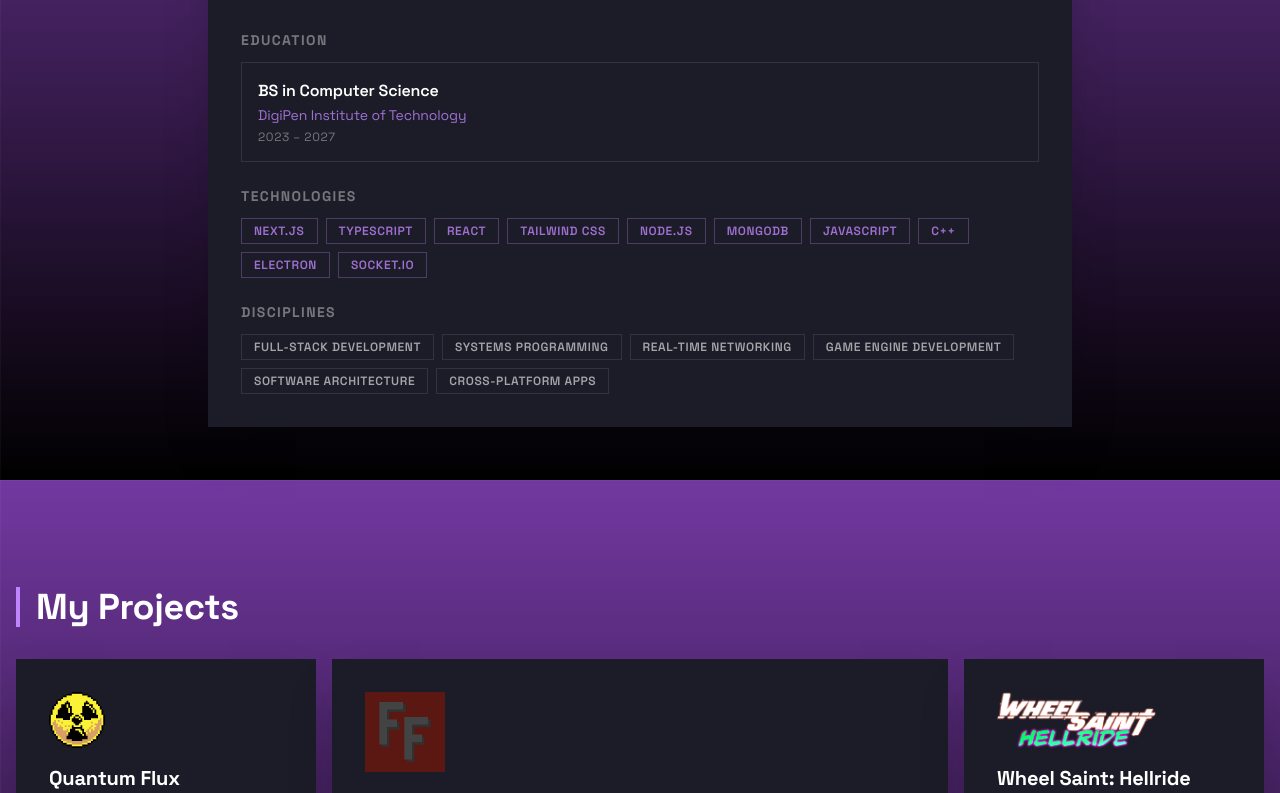
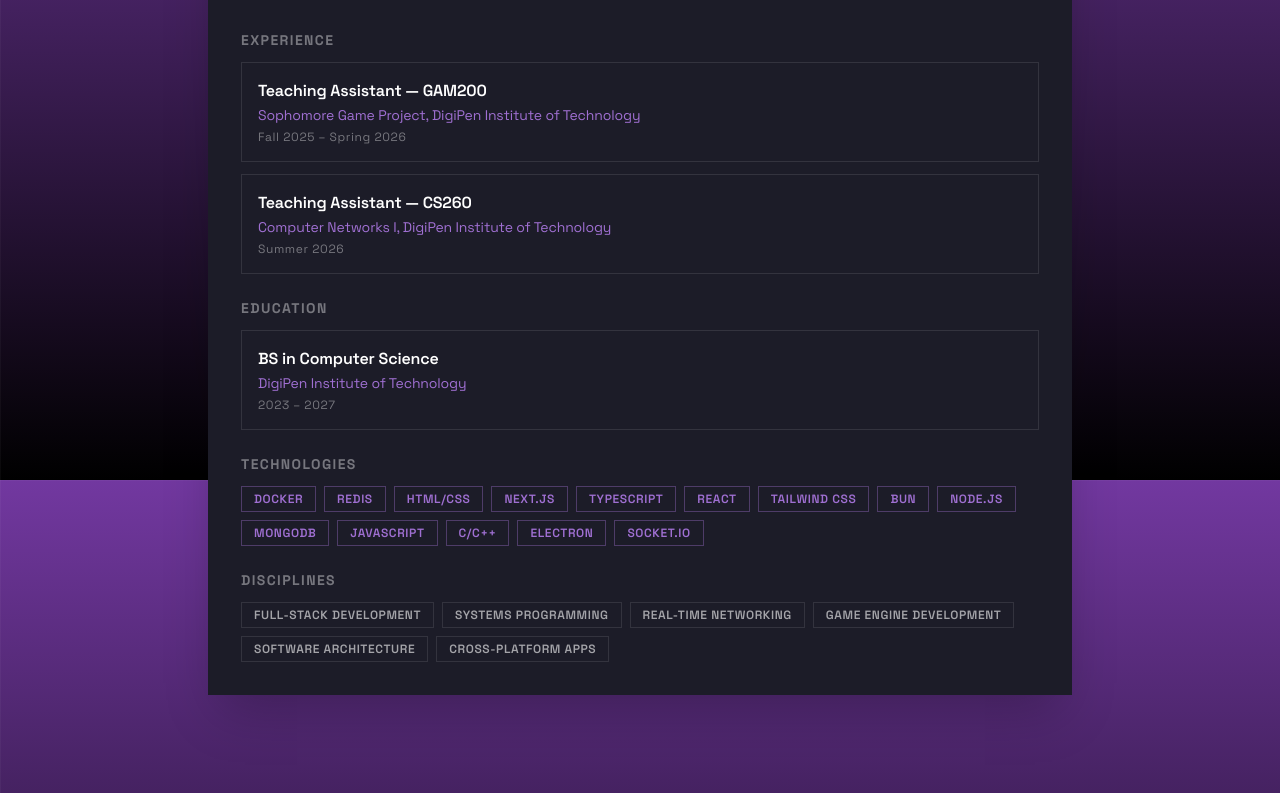
Before and after one commit to Lilspartan/Portfolio, a Next.js app: page / in a window 1280 px wide. Shown: the part 1120-1913 px from the top of the page. Built offline with nearby package versions, Linux system fonts and the light colour scheme.

Commit message:
add experience section

```diff
--- a/components/Nav/index.tsx
+++ b/components/Nav/index.tsx
@@ -41,7 +41,7 @@
             <a href="/#about"    className="text-white/60 hover:text-accent transition duration-200">About</a>
             <a href="/#projects" className="text-white/60 hover:text-accent transition duration-200">Projects</a>
             <a href="/#contact"  className="text-white/60 hover:text-accent transition duration-200">Contact</a>
-            <a href="/Resume.pdf" target="_blank" className="border border-accent/50 text-accent px-3 py-1 text-xs font-bold hover:bg-accent hover:text-primary transition duration-200">
+            <a href="/resume.pdf" target="_blank" className="border border-accent/50 text-accent px-3 py-1 text-xs font-bold hover:bg-accent hover:text-primary transition duration-200">
                 Resume
             </a>
         </div>
--- a/pages/index.tsx
+++ b/pages/index.tsx
@@ -21,9 +21,25 @@
     { name: "twitter",  link: "https://twitter.com/gabekrahulik" },
 ];
 
+const experience = [
+    {
+        role: "Teaching Assistant — GAM200",
+        link: "https://www.digipen.edu",
+        subtitle: "Sophomore Game Project, DigiPen Institute of Technology",
+        dates: "Fall 2025 – Spring 2026",
+    },
+    {
+        role: "Teaching Assistant — CS260",
+        link: "https://www.digipen.edu",
+        subtitle: "Computer Networks I, DigiPen Institute of Technology",
+        dates: "Summer 2026",
+    },
+];
+
 const technologies = [
+    "Docker", "Redis", "HTML/CSS",
     "Next.js", "TypeScript", "React", "Tailwind CSS",
-    "Node.js", "MongoDB", "JavaScript", "C++", "Electron", "Socket.IO",
+    "Bun", "Node.js", "MongoDB", "JavaScript", "C/C++", "Electron", "Socket.IO",
 ];
 
 const disciplines = [
@@ -83,7 +99,7 @@
             data-m={index < Math.floor(contacts.length / 2) ? "bounce-left" : index > Math.floor(contacts.length / 2) ? "bounce-right" : "bounce-down"}
             data-m-duration="0.75"
             href={contact.link}
-            target="_new"
+            target="_blank"
         >
             {Icon}
         </a>
@@ -147,6 +163,20 @@
                         I'm a developer from Seattle building games and web apps. I love working across the full stack and have found that same passion extend across to the world of game development. I try to stick close to my roots with network programming and engine architecture but enjoy anything that I can see people enjoy!
                     </p>
                     <div className="flex flex-col gap-6">
+                        <div>
+                            <h3 className="text-sm font-bold text-white/40 mb-3 tracking-widest uppercase">Experience</h3>
+                            <div className="flex flex-col gap-3">
+                                {experience.map((e) => (
+                                    <div key={e.role} className="border border-white/10 p-4">
+                                        <p className="text-white font-semibold text-base">{e.role}</p>
+                                        <a href={e.link} target="_blank" className="text-accent/80 hover:text-accent transition-all duration-200 text-sm mt-0.5 block">
+                                            {e.subtitle}
+                                        </a>
+                                        <p className="text-white/40 text-xs mt-1 tracking-wider">{e.dates}</p>
+                                    </div>
+                                ))}
+                            </div>
+                        </div>
                         <div>
                             <h3 className="text-sm font-bold text-white/40 mb-3 tracking-widest uppercase">Education</h3>
                             <div className="border border-white/10 p-4">
--- a/pages/projects/[project].tsx
+++ b/pages/projects/[project].tsx
@@ -51,9 +51,16 @@
 	const req = useRouter();
 
 	useEffect(() => {
+		if (!req.isReady) return;
 		const found = projects.find(p => p.link === req.query.project) || null;
 		setProject(found);
 	}, [req]);
+
+	useEffect(() => {
+		const onKey = (e: KeyboardEvent) => { if (e.key === "Escape") setLightBoxImage(null); };
+		window.addEventListener("keydown", onKey);
+		return () => window.removeEventListener("keydown", onKey);
+	}, []);
 
 	return (
 		<>
@@ -69,27 +76,25 @@
 			)}
 
 			<div className="bg-background min-h-screen text-white">
-				{project !== null ? (
+				{!req.isReady ? (
+					<div className="min-h-screen" />
+				) : project !== null ? (
 					<>
 						{project.detail !== null ? (
 							<>
 								<section className="py-16 mt-16 px-4 max-w-4xl mx-auto">
+									<a href="/#projects" className="inline-flex items-center gap-1 text-white/40 hover:text-white/70 text-sm transition duration-200 mb-6 block">
+										← Projects
+									</a>
 									<div className="flex flex-col lg:flex-row lg:items-start lg:justify-between gap-6">
+										<div className="flex items-center gap-4">
+											<img src={project.logo} alt={project.name + " logo"} className="h-12 object-contain" />
 											<h1 data-m="bounce-left" className="text-4xl font-extrabold text-white border-l-4 border-accent pl-4 flex flex-wrap items-center gap-3">
 												{project.name}
 												{!project.active && (
 													<span className="text-sm font-semibold bg-accent text-primary py-1 px-2">Inactive</span>
 												)}
 											</h1>
-										<div data-m="bounce-right" className="flex flex-col sm:flex-row gap-2 lg:justify-end lg:min-w-48">
-											{project.links.map((link) => (
-												<Button
-													key={link.text}
-													type={link.external ? "icon" : "outline"}
-													link={link.url}
-													target={link.external ? "blank" : "new"}
-												>{link.text}</Button>
-											))}
 										</div>
 									</div>
 								</section>
--- a/utils/projects.ts
+++ b/utils/projects.ts
@@ -146,24 +146,20 @@
         },
     },
     {
-        name: "Wheel Saint: Hellride",
+        name: "Kregs Toolbox",
         description: "A roguelike race through purgatory",
-        logo: "/images/projects/wheel-saint-hellride/logo.png",
-        link: "wheel-saint-hellride",
+        logo: "/images/projects/kregs-toolbox/logo.png",
+        link: "kregs-toolbox",
         active: true,
         featured: false,
-        tech: ["electron", "js", "html", "css"],
-        links: [
-            { text: "Steam Page", url: "https://store.steampowered.com/app/2745150/Wheel_Saint_Hellride/", external: true },
-        ],
+        tech: ["CPP"],
+        links: [],
         detail: {
-            images: [
-                { url: "/images/projects/wheel-saint-hellride/splash_art.png", alt: "Steam splash art for Wheel Saint: Hellride" },
-                { url: "/images/projects/wheel-saint-hellride/logo.png", alt: "The Wheel Saint: Hellride logo" },
-            ],
-            tech: [{ name: "All", short: ["electron", "js", "html", "css"] }],
+            trailer: "https://www.youtube.com/embed/5XQm3lwc3t8",
+            images: [],
+            tech: [{ name: "All", short: ["CPP"] }],
             paragraphs: [
-                "Wheel Saint: Hellride is a rogue-like race through purgatory to rescue lost souls! Drive your car through neverending waves of demons, find lost souls and upgrade your ride!"
+                ""
             ],
         },
     },
@@ -234,6 +230,28 @@
         },
     },
     {
+        name: "Wheel Saint: Hellride",
+        description: "A roguelike race through purgatory",
+        logo: "/images/projects/wheel-saint-hellride/logo.png",
+        link: "wheel-saint-hellride",
+        active: true,
+        featured: false,
+        tech: ["electron", "js", "html", "css"],
+        links: [
+            { text: "Steam Page", url: "https://store.steampowered.com/app/2745150/Wheel_Saint_Hellride/", external: true },
+        ],
+        detail: {
+            images: [
+                { url: "/images/projects/wheel-saint-hellride/splash_art.png", alt: "Steam splash art for Wheel Saint: Hellride" },
+                { url: "/images/projects/wheel-saint-hellride/logo.png", alt: "The Wheel Saint: Hellride logo" },
+            ],
+            tech: [{ name: "All", short: ["electron", "js", "html", "css"] }],
+            paragraphs: [
+                "Wheel Saint: Hellride is a rogue-like race through purgatory to rescue lost souls! Drive your car through neverending waves of demons, find lost souls and upgrade your ride!"
+            ],
+        },
+    },
+    {
         name: "Better StudentVue",
         description: "A project defined by \"Why isn't this already a feature?\"",
         logo: "/logo.png",
@@ -249,29 +267,6 @@
             tech: [{ name: "All", short: ["next", "tailwind", "ts"] }],
             paragraphs: [
                 "All I wanted to do was see how doing an assignment would affect my grade, but imagine my surprise when my school's gradebook didn't have that feature! The horror... What was I going to do, well I definitely wasn't going to do my finance homework, the best use of my time would be to make my own version of the gradebook that gives me the features I've always wanted.",
-            ],
-        },
-    },
-    {
-        name: "Games",
-        description: "Recreating games to relearn vanilla JS",
-        logo: "/images/projects/games/logo.png",
-        link: "games",
-        active: true,
-        featured: false,
-        tech: ["html", "css", "js"],
-        links: [
-            { text: "Visit Site", url: "https://games.gabekrahulik.dev", external: true },
-        ],
-        detail: {
-            images: [
-                { url: "/images/projects/games/screenshot1.png", alt: "Tetris" },
-                { url: "/images/projects/games/logo.png", alt: "Games logo" },
-            ],
-            tech: [{ name: "All", short: ["html", "css", "js"] }],
-            paragraphs: [
-                "This is the project I've had the most fun with so far, it started as a school project where I had to build Minesweeper, and then I kept making other games.",
-                "Most of the games are buggy or unfinished, but that's because this is less of an attempt at an accurate recreation and more just to make sure my vanilla JS skills are still intact after using so many frameworks"
             ],
         },
     },
@@ -299,6 +294,29 @@
             ],
             paragraphs: [
                 "The Pit Wall started as a way for Twitch chat to watch the stats of a driver in real time, but after people had seen it I had a few requests to open it up to others, so I created the desktop client which made it super simple for anybody to pick up the Pit Wall and start using it."
+            ],
+        },
+    },
+    {
+        name: "Games",
+        description: "Recreating games to relearn vanilla JS",
+        logo: "/images/projects/games/logo.png",
+        link: "games",
+        active: true,
+        featured: false,
+        tech: ["html", "css", "js"],
+        links: [
+            { text: "Visit Site", url: "https://games.gabekrahulik.dev", external: true },
+        ],
+        detail: {
+            images: [
+                { url: "/images/projects/games/screenshot1.png", alt: "Tetris" },
+                { url: "/images/projects/games/logo.png", alt: "Games logo" },
+            ],
+            tech: [{ name: "All", short: ["html", "css", "js"] }],
+            paragraphs: [
+                "This is the project I've had the most fun with so far, it started as a school project where I had to build Minesweeper, and then I kept making other games.",
+                "Most of the games are buggy or unfinished, but that's because this is less of an attempt at an accurate recreation and more just to make sure my vanilla JS skills are still intact after using so many frameworks"
             ],
         },
     },
```
Also changed, not shown: public/images/projects/kregs-toolbox/logo.png (added). Lines whose indentation alone changed are shown as unchanged.
